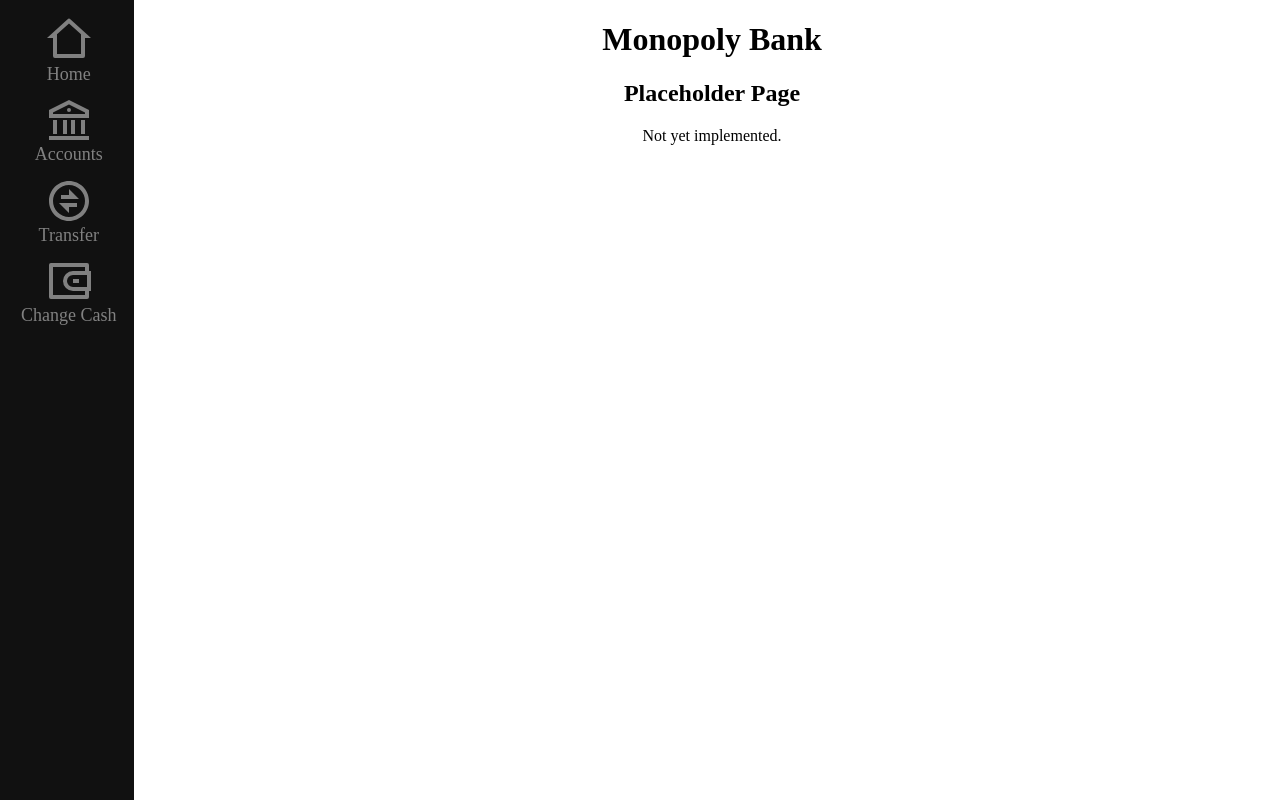
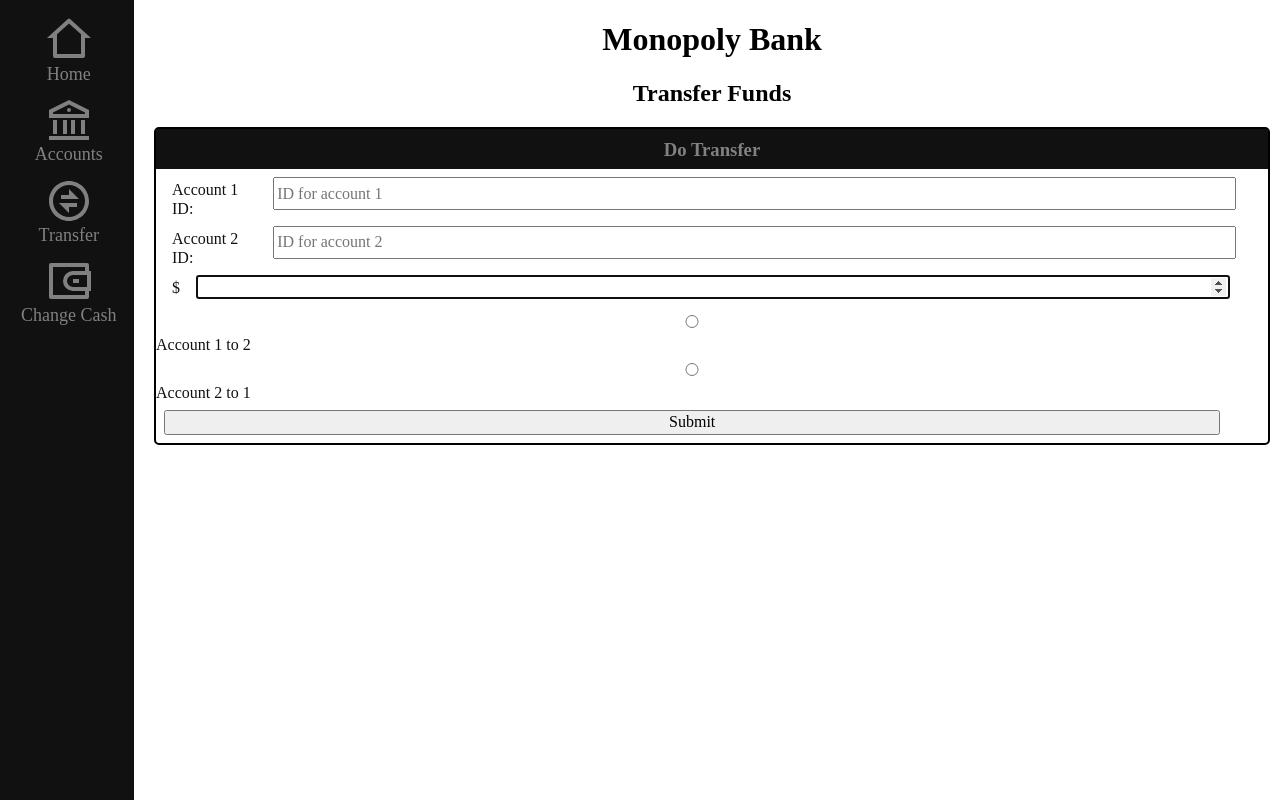
Before and after one commit to hyperdriveguy/monopoly-bank, a Flask app: page /transfer in a window 1280 px wide. Run offline with Flask 2, Linux system fonts and the light colour scheme; data that the repository does not hold is empty.

Commit message:
Add transfer page, other tweaks Allow transfers on account pages Better page for non-existent accounts

```diff
--- /dev/null
+++ b/templates/transfer.html.jinja
@@ -0,0 +1,30 @@
+{% extends "sidebar.html.jinja" %}
+{% block title %}Transfer Funds{% endblock %}
+{% block content %}
+<h2>Transfer Funds</h2>
+<p>{{ info }}</p>
+<form action="" method="post" id="transfer-form" class="account-card wide-forms">
+    <h3>Do Transfer</h3>
+    <div class="label-align">
+        <label for="account-1-id">Account 1 ID:</label><input type="text" id="account-1-id" name="account-1-id" placeholder="ID for account 1" required><br>
+    </div>
+    <div class="label-align">
+        <label for="account-2-id">Account 2 ID:</label><input type="text" id="account-2-id" name="account-2-id" placeholder="ID for account 2" required><br>
+    </div>
+    <div class="label-align">
+        <label for="transfer-amount">$</label><input type="number" id="transfer-amount" name="transfer-amount" autofocus required>
+    </div>
+    <div class="radio">
+        <input type="radio" id="transfer-1-2" name="transfer-direction" value="primary" required>
+        <label for="transfer-1-2">Account 1 to 2</label>
+    </div>
+    <div class="radio">
+        <input type="radio" id="transfer-2-1" name="transfer-direction" value="reverse" required>
+        <label for="transfer-2-1">Account 2 to 1</label>
+    </div>
+    <input type="submit" value="Submit">
+</form>
+{% endblock content %}
+{% block scripts %}
+<script src="{{ url_for('static', filename='js/update_event.js') }}"></script>
+{% endblock %}
--- a/wsgi.py
+++ b/wsgi.py
@@ -47,6 +47,20 @@
             id = id.replace(normal_char, url_char)
     return id
 
+def post_transfer(args):
+    info = ''
+    if 'transfer-amount' in args:
+        account1 = args['account-1-id']
+        account2 = args['account-2-id']
+        amount = args['transfer-amount']
+        direction = args['transfer-direction']
+        if direction == 'primary':
+            info = managed_accs.transfer(account1, account2, int(amount))
+        else:
+            info = managed_accs.transfer(account2, account1, int(amount))
+    return info
+
+
 @app.route('/')
 def home_page():
     return render_template('home.html.jinja', urls=URLS)
@@ -66,7 +80,9 @@
             int(request.form['new-acc-cash'])
         )
         info = managed_accs.new(new_id, new_name, new_cash)
-        #info = f'Created new account for {new_name}.'
+        if 'account-redirect' in request.form:
+            return redirect(f'/{URLS["Accounts"]}/{urlify(request.form["account-redirect"])}')
+        lookup = sorted(managed_accs.card_numbers.values(), key=lambda a: a.name)
     # Check if account was deleted
     elif 'del-acc-id' in request.form:
         managed_accs.delete(request.form['del-acc-id'])
@@ -87,7 +103,10 @@
     id = urlify(id, reverse=True)
     print(id)
     target_account = managed_accs.query(id)
-    info = ''
+    if target_account == 'Account does not exist.':
+        return render_template('no_existing_account.html.jinja', urls=URLS, id=id)
+    # Check for money transferring
+    info = post_transfer(request.form)
     if 'withdraw-amount' in request.form:
         amount = target_account.withdraw(int(request.form['withdraw-amount']))
         info = f'Withdrew ${amount} from account.'
@@ -103,7 +122,11 @@
         return redirect(f'/{URLS["Accounts"]}/{urlify(request.form["id-card"])}')
     return render_template('change_cash.html.jinja', urls=URLS)
 
-@app.route(f'/{URLS["Transfer"]}')
+@app.route(f'/{URLS["Transfer"]}', methods=['GET', 'POST'])
+def transfer():
+    info = post_transfer(request.form)
+    return render_template('transfer.html.jinja', urls=URLS, info=info)
+
 @app.route(f'/{URLS["Properties"]}')
 @app.route(f'/{URLS["Investments"]}')
 @app.route(f'/{URLS["Auctions"]}')
@@ -124,10 +147,6 @@
 
 if __name__ == 'wsgi':
     managed_accs = AccountManager()
-    managed_accs.new('id_num', 'card_holder')
-    managed_accs.new('asdf', 'Carson')
-    for i in range(100):
-        managed_accs.new(str(random.randint(0,1000000000000000000000000000)), f'{chr((i + random.randint(0, 63)) % 62 + 64)}{chr((i + random.randint(0, 63)) % 62 + 64)}{chr((i + random.randint(0, 63)) % 62 + 64)}{chr((i + random.randint(0, 63)) % 62 + 64)}{chr((i + random.randint(0, 63)) % 62 + 64)}{chr((i + random.randint(0, 63)) % 62 + 64)}{chr((i + random.randint(0, 63)) % 62 + 64)}{chr((i + random.randint(0, 63)) % 62 + 64)}{chr((i + random.randint(0, 63)) % 62 + 64)}{chr((i + random.randint(0, 63)) % 62 + 64)}{chr((i + random.randint(0, 63)) % 62 + 64)}{chr((i + random.randint(0, 63)) % 62 + 64)}', random.randint(0, 1000))
     print('Server is ready!')
 
 if __name__ == '__main__':
```
Also changed, not shown: static/js/individual_account.js (+10 -0 lines), templates/individual_account.html.jinja (+23 -4 lines), templates/no_existing_account.html.jinja (added, +20 -0 lines).
